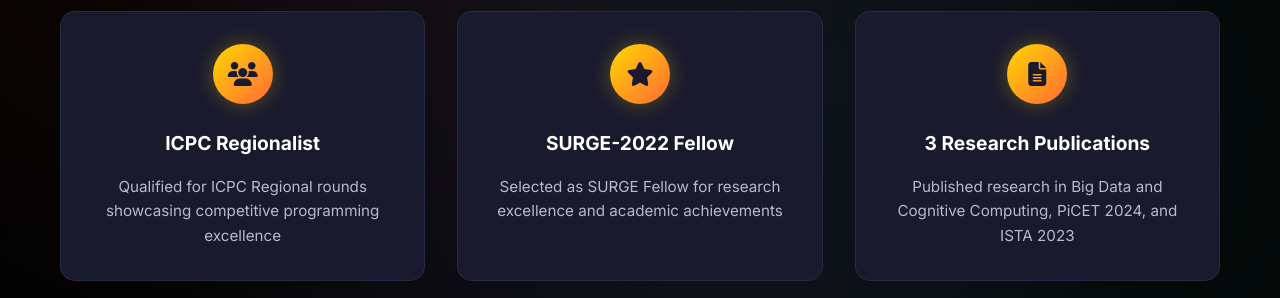
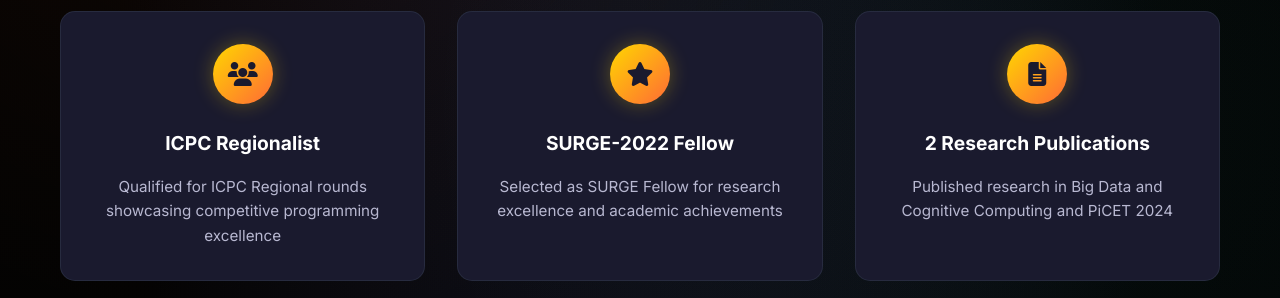
Before and after one commit to ucantfindme/Personal-Website, a plain HTML site: page index.html in a window 1280 px wide. Shown: the part 9600-9898 px from the top of the page. Drawn offline with nearby package versions, Linux system fonts and the light colour scheme.

Commit message:
Update index.html

```diff
--- a/index.html
+++ b/index.html
@@ -642,8 +642,8 @@
                     <div class="achievement-icon">
                         <i class="fas fa-file-alt"></i>
                     </div>
-                    <h3>3 Research Publications</h3>
-                    <p>Published research in Big Data and Cognitive Computing, PiCET 2024, and ISTA 2023</p>
+                    <h3>2 Research Publications</h3>
+                    <p>Published research in Big Data and Cognitive Computing and PiCET 2024</p>
                 </div>
             </div>
         </div>
```
